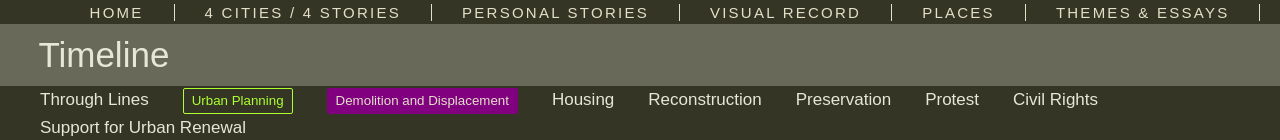
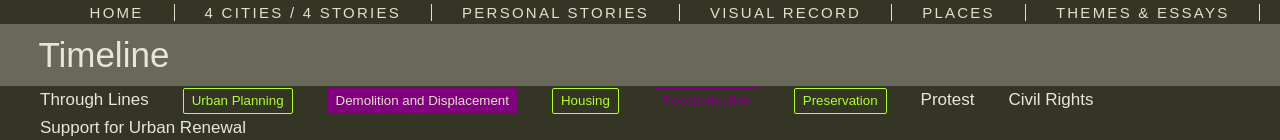
Before and after one commit to DigitalGizmo/pur-app-r, a React (Create React App) app: page /timeline in a window 1280 px wide. Shown: the top 140 px of the page. Built offline with nearby package versions, Linux system fonts and the light colour scheme; a web font is replaced by a local one.

Commit message:
proof of concept proven

```diff
--- /dev/null
+++ b/src/components/timeline/ThrulineButton.js
@@ -0,0 +1,16 @@
+import React from 'react';
+
+const ThrulineButton = ({subclass,label,
+   setThruline, thruIndex, thrulines}) => {
+
+  return (
+    <button
+      className={`button ${subclass} ${thrulines[thruIndex] ? "selected" : ""}`}
+      onClick={() => setThruline(thruIndex)}
+    >
+      {label}
+    </button>
+  )
+}
+
+export default ThrulineButton;
--- a/src/components/timeline/Timeline.js
+++ b/src/components/timeline/Timeline.js
@@ -1,15 +1,21 @@
 import React, { useState } from 'react';
 import TimelineTable from './TimelineTable';
+import ThrulineButton from './ThrulineButton';
 
 const Timeline = () => {
   const BASE_THRULINES = [
-    true, false, false, true, true, false, true, false,
+    false, false, false, false, false, false, false, false,
   ];
   /*
   * 0 U Planning, 1 D Demo, 2 H Housing, 3 R Reconstruction,
   * 4 P Preservation, 5 O Protest, 6 C CivilRights, 7 M PublicRelations
   */
   const [thrulines, setThrulines] = useState(BASE_THRULINES);
+  const setThruline = (index) => {
+    let newThrulines = [...thrulines];
+    newThrulines[index] = !newThrulines[index];
+    setThrulines(newThrulines);
+  }
 
   return (
     <div>
@@ -24,9 +30,33 @@ const Timeline = () => {
             <li className="title">Through Lines</li>
             <li><button className="button urban">Urban Planning</button></li>
             <li><button className="button demo-selected">Demolition and Displacement</button></li>
-            <li>Housing</li>
-            <li>Reconstruction</li>
-            <li>Preservation</li>
+            <li>
+              <ThrulineButton
+                setThruline={setThruline}
+                thrulines={thrulines}
+                thruIndex={2}
+                subclass="urban"
+                label = "Housing"
+              />
+            </li>
+            <li>
+              <ThrulineButton
+                setThruline={setThruline}
+                thrulines={thrulines}
+                thruIndex={3}
+                subclass="demo"
+                label = "Reconstruction"
+              />
+            </li>
+            <li>
+              <ThrulineButton
+                setThruline={setThruline}
+                thrulines={thrulines}
+                thruIndex={4}
+                subclass="urban"
+                label = "Preservation"
+              />
+            </li>
             <li>Protest</li>
             <li>Civil Rights</li>
             <li>Support for Urban Renewal</li>
--- a/src/components/timeline/TimelineContent.js
+++ b/src/components/timeline/TimelineContent.js
@@ -98,11 +98,12 @@ const timelineContent = [
        {
           "year": "1953",
           "text": "State authorizes construction of Newburgh-Beacon Bridge.",
+          "thrulines": [3]
        },
        {
           "year": "1956",
           "text": "U~~Newburgh  receives federal urban renewal survey and planning grant.",
-          "thrulines": [0,5]
+          "thrulines": [0,4]
        },
        {
           "year": "1957",
@@ -220,6 +221,7 @@ const timelineContent = [
        {
           "year": "1955",
           "text": "State begins construction of uptown office campus.",
+          "thrulines": [2,4],
        },
        {
           "year": "1957",
--- a/src/components/timeline/TimelineTable.js
+++ b/src/components/timeline/TimelineTable.js
@@ -20,6 +20,7 @@ const TimelineTable = ({thrulines}) => {
           )
         }
       }
+      return null;
     });
     return thrulineImages;
 
@@ -35,7 +36,6 @@ const TimelineTable = ({thrulines}) => {
         let cellClass = "";
         if (yearEntry.hasImage) {
           if (yearEntry.hasImage === "true") {
-            console.log("class short name: " + row.class + "-" + aYear);
             cellClass = row.class + "-" + aYear;
           }
         }
--- a/src/index.css
+++ b/src/index.css
@@ -549,12 +549,18 @@ button.urban {
   border: 1px solid greenyellow;
   color:  greenyellow;
 }
+/* Don mucking about here in order to move forward! */
+button.urban.selected {
+  background-color: greenyellow;
+  border: 1px solid greenyellow;
 
-button.urban .selected {
+  color: #353526;
+}
+/* button.urban .selected {
   background-color: greenyellow;
   border: 1px solid greenyellow;
   color: #353526;
-}
+} */
 
 button.demo {
   background-color: #353526;
@@ -562,6 +568,12 @@ button.demo {
   color:  purple;
 }
 
+/* Nominatino to fit pattern of urban selected */
+button.demo.selected {
+  background-color: purple;
+  border: 1px solid purple;
+  color: #e4e0c7;
+}
 button.demo-selected {
   background-color: purple;
   border: 1px solid purple;
```
